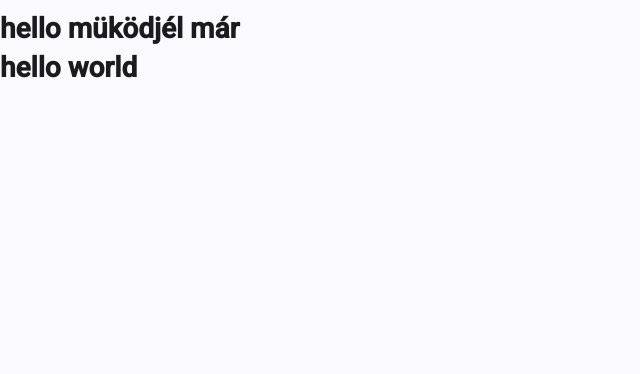
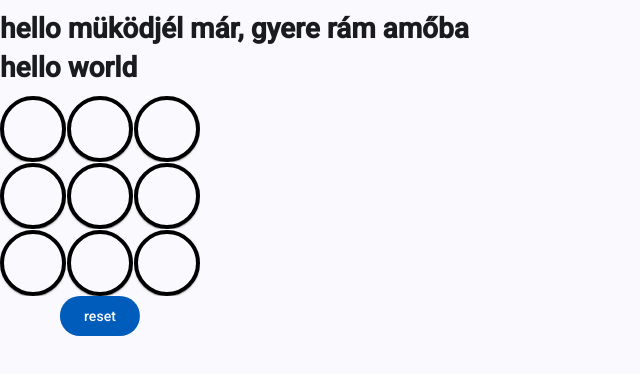
Before and after one commit to HBence0408/hackaton-teszt, an Angular app in the folder frontend/my-angular-app/: page / in a window 1280 px wide. Shown: the top 374 px of the page, without its empty margins (0-640 px from the left). Built offline with nearby package versions, Linux system fonts and the light colour scheme.

Commit message:
tic-tac-toe teszt again

```diff
--- a/frontend/my-angular-app/src/app/app.html
+++ b/frontend/my-angular-app/src/app/app.html
@@ -9,7 +9,7 @@
   <h1>   hello world   </h1>
 
 
-  <!--app-tic-tac-toe></app-tic-tac-toe-->
+  <app-tic-tac-toe></app-tic-tac-toe>
 
 </body>
 </html>
--- a/frontend/my-angular-app/src/index.html
+++ b/frontend/my-angular-app/src/index.html
@@ -10,7 +10,7 @@
   <link href="https://fonts.googleapis.com/icon?family=Material+Icons" rel="stylesheet">
 </head>
 <body>
-  <h1>hello müködjél már</h1>
+  <h1>hello müködjél már, gyere rám amőba</h1>
   <app-root>   hello world from app root   </app-root>
 </body>
 </html>
```
